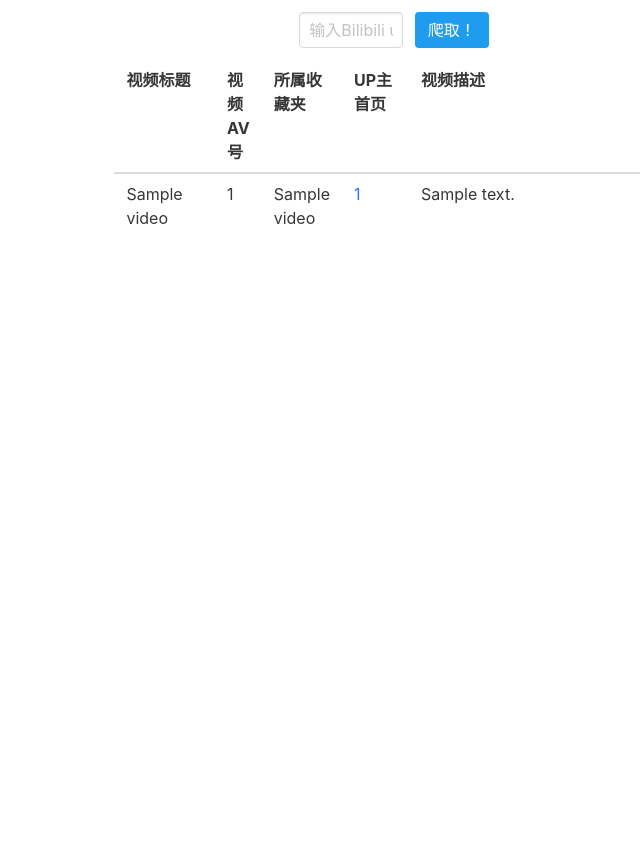
After one commit to fhiutc/bilibili-invalid-fav-web, a Python web app: template templates/datatable.html in a window 1280 px wide. The commit adds this page. Shown: the whole page, without its empty margins (246-886 px from the left). Run offline with Jinja, Linux system fonts and the light colour scheme; the template is opened without the code that fills it: most values are stand-ins (such as "Sample title", 1, 10 or a date in 2020).

Commit message:
add input box

```diff
--- /dev/null
+++ b/templates/datatable.html
@@ -0,0 +1,25 @@
+{% extends "index.html" %}
+{% block datatable %}
+    <section class="hero is-fullheight">
+        <div class="container has-text-centered">
+            <table class="table is-responsive">
+                <thead valign="middle">
+                <th width="18%">视频标题</th>
+                <th width="8%">视频AV号</th>
+                <th width="10%">所属收藏夹</th>
+                <th width="12%">UP主首页</th>
+                <th>视频描述</th>
+                </thead>
+                {% for video_data in video_datas %}
+                <tr>
+                    <td>{{ video_data.title }}</td>
+                    <td>{{ video_data.av_id }}</td>
+                    <td>{{ video_data.fav_name }}</td>
+                    <td><a href="{{video_data.up_url}}">{{ video_data.up_id }}</a></td>
+                    <td>{{ video_data.description }}</td>
+                </tr>
+                {% endfor %}
+            </table>
+        </div>
+    </section>
+{% endblock %}
--- a/templates/index.html
+++ b/templates/index.html
@@ -6,28 +6,18 @@
     <link href="https://cdn.bootcss.com/bulma/0.7.4/css/bulma.min.css" rel="stylesheet">
 </head>
 <body>
-    <section class="hero is-fullheight">
-        <div class="container has-text-centered">
-            <table class="table is-responsive">
-                <thead valign="middle">
-                <th width="18%">视频标题</th>
-                <th width="8%">视频AV号</th>
-                <th width="10%">所属收藏夹</th>
-                <th width="12%">UP主首页</th>
-                <th>视频描述</th>
-                </thead>
-                {% for video_data in video_datas %}
-                <tr>
-                    <td>{{ video_data.title }}</td>
-                    <td>{{ video_data.av_id }}</td>
-                    <td>{{ video_data.fav_name }}</td>
-                    <td><a href="{{video_data.up_url}}">{{ video_data.up_id }}</a></td>
-                    <td>{{ video_data.description }}</td>
-                </tr>
-                {% endfor %}
-            </table>
-        </div>
-    </section>
-
+    <div class="column is-2 is-offset-5">
+        <form class="tab-content is-active" onsubmit="return postUid()" id="profile_form">
+            <div class="field is-grouped">
+                <p class="control is-expanded">
+                    <input class="input" type="text" id="user" name="user" placeholder="输入Bilibili uid">
+                </p>
+                <p class="control">
+                    <button type="submit" id="button" class="button is-info">爬取！</button>
+                </p>
+            </div>
+        </form>
+   </div>
+   {% block datatable %}{% endblock %}
 </body>
 </html>
```
Also changed, not shown: app.py (+6 -1 lines).
